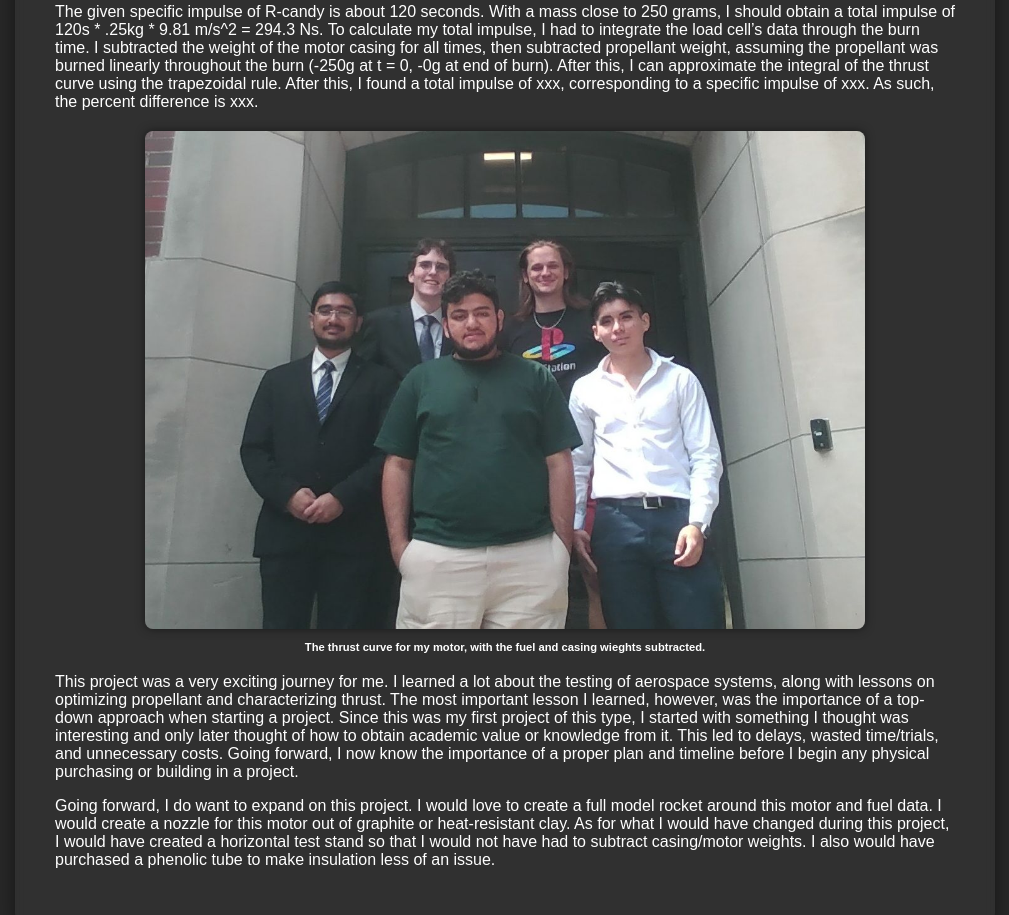
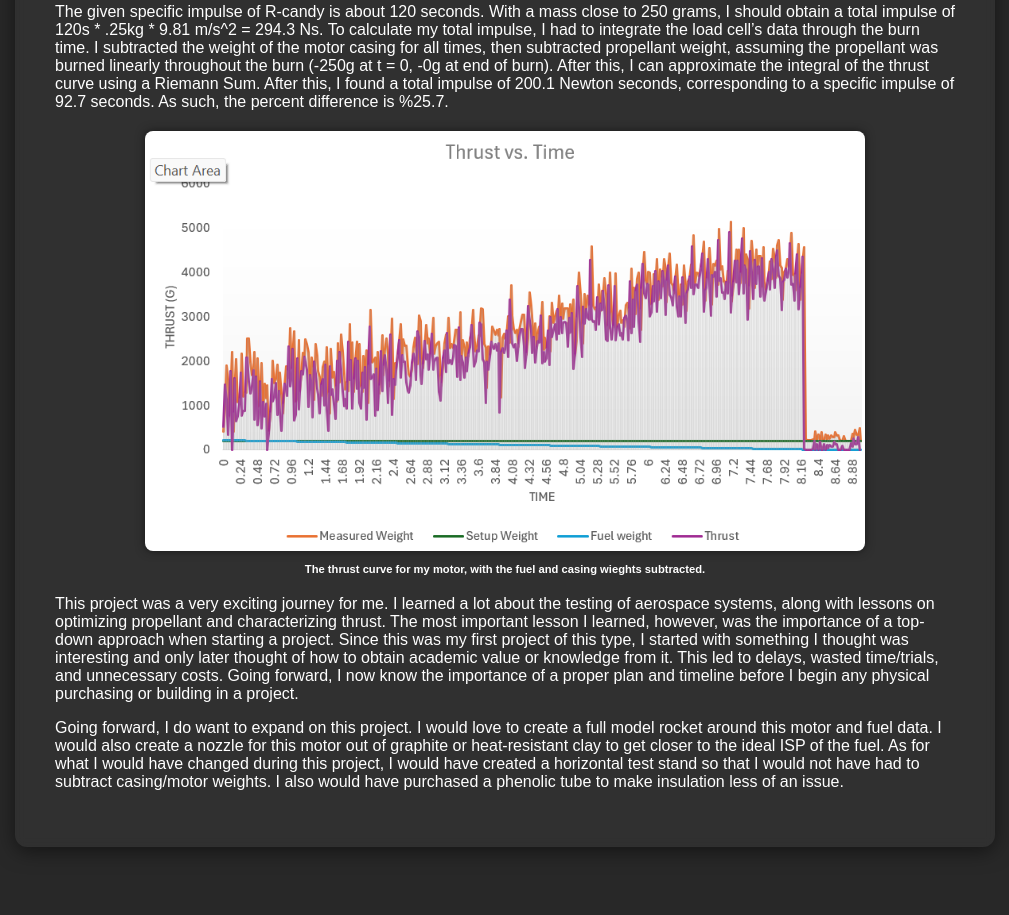
Before and after one commit to JamesChambers-GT/BarrittsWeb, a website: page projects.html in a window 1280 px wide. Shown: the part 4499-5414 px from the top of the page, without its empty margins (135-1144 px from the left). After the commit the page ends 5346 px from the top, so only its background shows below. Drawn offline with Linux system fonts and the light colour scheme.

Commit message:
motor final

```diff
--- a/projects.html
+++ b/projects.html
@@ -65,17 +65,17 @@
     <figcaption><b>The motor test in progress!</b></figcaption>
 </figure>
 
-  <p>	The given specific impulse of R-candy is about 120 seconds. With a mass close to 250 grams, I should obtain a total impulse of 120s * .25kg * 9.81 m/s^2 = 294.3 Ns. To calculate my total impulse, I had to integrate the load cell’s data through the burn time. I subtracted the weight of the motor casing for all times, then subtracted propellant weight, assuming the propellant was burned linearly throughout the burn (-250g at t = 0, -0g at end of burn). After this, I can approximate the integral of the thrust curve using the trapezoidal rule. After this, I found a total impulse of xxx, corresponding to a specific impulse of xxx. As such, the percent difference is xxx.
+  <p>	The given specific impulse of R-candy is about 120 seconds. With a mass close to 250 grams, I should obtain a total impulse of 120s * .25kg * 9.81 m/s^2 = 294.3 Ns. To calculate my total impulse, I had to integrate the load cell’s data through the burn time. I subtracted the weight of the motor casing for all times, then subtracted propellant weight, assuming the propellant was burned linearly throughout the burn (-250g at t = 0, -0g at end of burn). After this, I can approximate the integral of the thrust curve using a Riemann Sum. After this, I found a total impulse of 200.1 Newton seconds, corresponding to a specific impulse of 92.7 seconds. As such, the percent difference is %25.7.
 </p>
 
   <figure class="image-block">
-      <img src="team.jpg" alt="Research Team">
+      <img src="graph.png" alt="Thrust Graph">
       <figcaption><b>The thrust curve for my motor, with the fuel and casing wieghts subtracted.</b></figcaption>
   </figure>
 
   <p>	This project was a very exciting journey for me. I learned a lot about the testing of aerospace systems, along with lessons on optimizing propellant and characterizing thrust. The most important lesson I learned, however, was the importance of a top-down approach when starting a project. Since this was my first project of this type, I started with something I thought was interesting and only later thought of how to obtain academic value or knowledge from it. This led to delays, wasted time/trials, and unnecessary costs. Going forward, I now know the importance of a proper plan and timeline before I begin any physical purchasing or building in a project.
 </p>
-  <p>	Going forward, I do want to expand on this project. I would love to create a full model rocket around this motor and fuel data. I would create a nozzle for this motor out of graphite or heat-resistant clay. As for what I would have changed during this project, I would have created a horizontal test stand so that I would not have had to subtract casing/motor weights. I also would have purchased a phenolic tube to make insulation less of an issue.
+  <p>	Going forward, I do want to expand on this project. I would love to create a full model rocket around this motor and fuel data. I would also create a nozzle for this motor out of graphite or heat-resistant clay to get closer to the ideal ISP of the fuel. As for what I would have changed during this project, I would have created a horizontal test stand so that I would not have had to subtract casing/motor weights. I also would have purchased a phenolic tube to make insulation less of an issue.
 </p>
 
 </div>
```
Also changed, not shown: graph.png (added), 1 other file.
